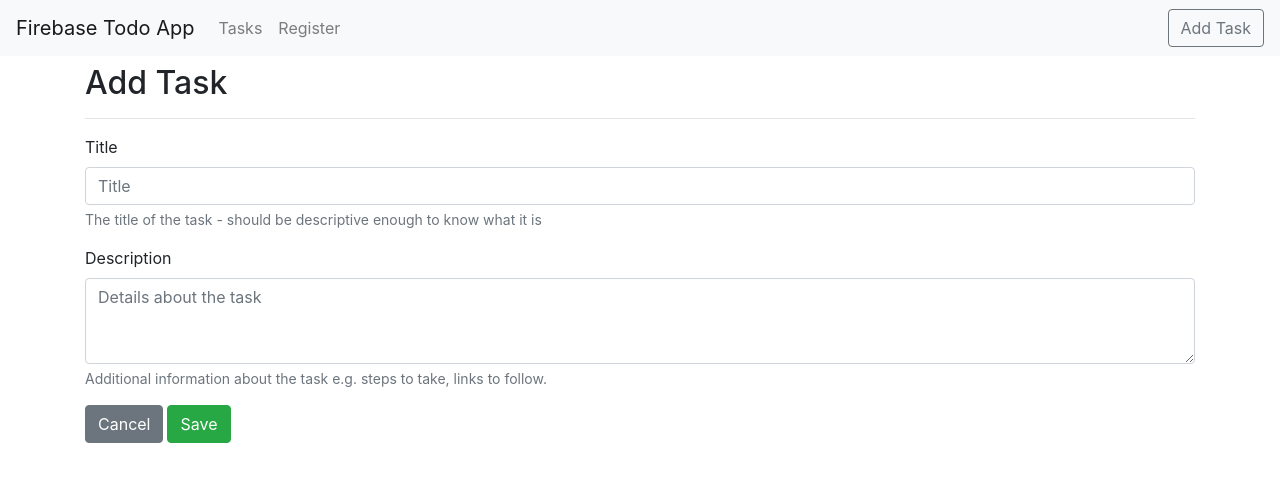
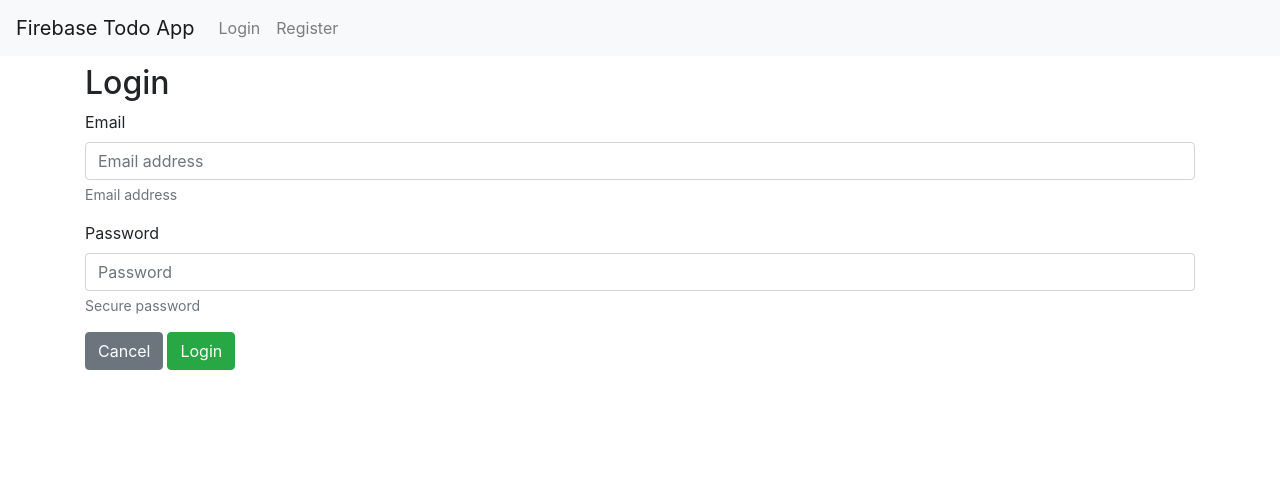
Before and after one commit to gmurambadoro/Todo-App, a Next.js app: page /tasks/new in a window 1280 px wide. Shown: the top 482 px of the page. Built offline with nearby package versions, Linux system fonts and the light colour scheme.

Commit message:
Adding registration and authentication

```diff
--- a/components/Page.js
+++ b/components/Page.js
@@ -2,8 +2,15 @@
 import Link from "next/link";
 import {Button, Container, Nav, Navbar} from "react-bootstrap";
 import {PROJECT_NAME} from "../config/app-config";
+import {useUser} from "../hooks/auth";
+import {fire} from "../config/firebase-config";
+import {useRouter} from "next/router";
 
 const Page = ({ children }) => {
+    const router = useRouter();
+
+    const { uid } = useUser() || { uid: null };
+
     return (
         <React.Fragment>
             <header>
@@ -12,16 +19,41 @@
                     <Navbar.Toggle aria-controls="basic-navbar-nav" />
                     <Navbar.Collapse id="basic-navbar-nav">
                         <Nav className="mr-auto">
+                            {uid && (
+                                <>
                                     <Link href={"/"} passHref>
                                         <Nav.Link>Tasks</Nav.Link>
                                     </Link>
+
+                                    <Nav.Link
+                                        onClick={async () => {
+                                            await fire.auth().signOut();
+
+                                            await router.push('/login');
+                                        }}
+                                    >
+                                        Logout
+                                    </Nav.Link>
+                                </>
+                            )}
+
+                            {!uid && (
+                                <>
+                                    <Link href={"/login"} passHref>
+                                        <Nav.Link>Login</Nav.Link>
+                                    </Link>
+
                                     <Link href={"/register"} passHref>
                                         <Nav.Link>Register</Nav.Link>
                                     </Link>
+                                </>
+                            )}
                         </Nav>
+                        {uid && (
                             <Link href={"/tasks/new"} passHref>
                                 <Button type={"button"} variant="outline-secondary">Add Task</Button>
                             </Link>
+                        )}
                     </Navbar.Collapse>
                 </Navbar>
             </header>
--- /dev/null
+++ b/components/PleaseLogin.js
@@ -0,0 +1,43 @@
+import {authLogin, useUser} from "../hooks/auth";
+import Page from "./Page";
+import {PageHeaderStyles} from "./Styles";
+import UserCredentialsForm from "./form/UserCredentialsForm";
+import {useRouter} from "next/router";
+import {doneLoading, startLoading} from "../utils/ui";
+
+const PleaseLogin = ({ children }) => {
+    const user = useUser();
+
+    const router = useRouter();
+
+    const handleLogin = async ({ email, password }) => {
+        startLoading();
+
+        authLogin({ email, password })
+            .then(async () => {
+                doneLoading();
+
+                await router.push('/')
+            })
+            .catch(err => alert(err.message))
+            .finally(() => doneLoading());
+    };
+
+    if (!user) {
+        return (
+            <Page>
+                <PageHeaderStyles>Login</PageHeaderStyles>
+
+                <UserCredentialsForm cancelRoute={"/login"} handleCredentials={handleLogin} />
+            </Page>
+        );
+    }
+
+    return (
+        <>
+            {children}
+        </>
+    );
+};
+
+export default PleaseLogin;
--- a/components/form/RegisterForm.js
+++ b/components/form/UserCredentialsForm.js
@@ -2,7 +2,7 @@
 import Link from "next/link";
 import {useState} from "react";
 
-const RegisterForm = ({ cancelRoute, handleRegisterUser }) => {
+const UserCredentialsForm = ({ cancelRoute, handleCredentials, isRegister = false }) => {
     const [email, setEmail] = useState('');
     const [password, setPassword] = useState('');
 
@@ -14,7 +14,7 @@
     const handleSubmit = (event) => {
         event.preventDefault();
 
-        handleRegisterUser({
+        handleCredentials({
             email,
             password,
         });
@@ -30,10 +30,10 @@
                     required
                     value={email}
                     onChange={event => setEmail(event.target.value)}
-                    placeholder="Email"
+                    placeholder="Email address"
                 />
                 <Form.Text className="text-muted">
-                    Email address - will be used to login
+                    Email address
                 </Form.Text>
             </Form.Group>
 
@@ -57,11 +57,11 @@
                 </Link>
 
                 <Button variant="success" type="submit">
-                    Register
+                    {isRegister ? 'Register' : 'Login' }
                 </Button>
             </Form.Group>
         </Form>
     );
 };
 
-export default RegisterForm;
+export default UserCredentialsForm;
--- /dev/null
+++ b/hooks/auth.js
@@ -0,0 +1,7 @@
+import {fire} from "../config/firebase-config";
+
+export const useUser = () => fire.auth().currentUser;
+
+export const authLogin = async ({ email, password }) => {
+    await fire.auth().signInWithEmailAndPassword(email, password);
+};
--- a/pages/tasks/new.js
+++ b/pages/tasks/new.js
@@ -4,6 +4,7 @@
 import {doneLoading, startLoading} from "../../utils/ui";
 import {createTask} from "../../models/tasks";
 import {useRouter} from "next/router";
+import PleaseLogin from "../../components/PleaseLogin";
 
 const NewTask = () => {
     const router = useRouter();
@@ -19,13 +20,15 @@
     };
 
     return (
-        <Page>
-            <PageHeaderStyles>Add Task</PageHeaderStyles>
+        <PleaseLogin>
+            <Page>
+                <PageHeaderStyles>Add Task</PageHeaderStyles>
 
-            <hr />
+                <hr />
 
-            <AddTaskForm onTaskAdded={handleTaskAdded} />
-        </Page>
+                <AddTaskForm onTaskAdded={handleTaskAdded} />
+            </Page>
+        </PleaseLogin>
     );
 };
 
```
Also changed, not shown: pages/login.js (added, +33 -0 lines), pages/register.js (+6 -2 lines), pages/tasks/[id].js (+6 -1 lines), pages/tasks/index.js (+8 -5 lines). Lines whose indentation alone changed are shown as unchanged.
